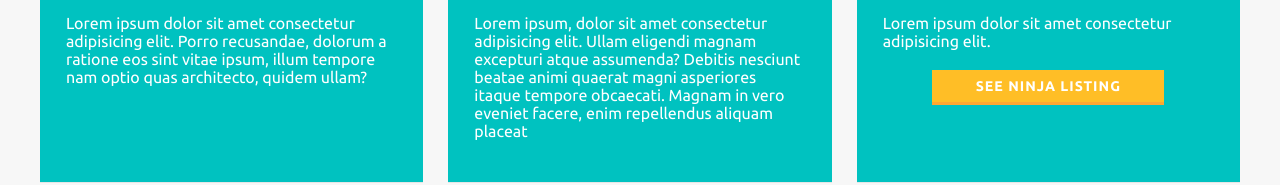
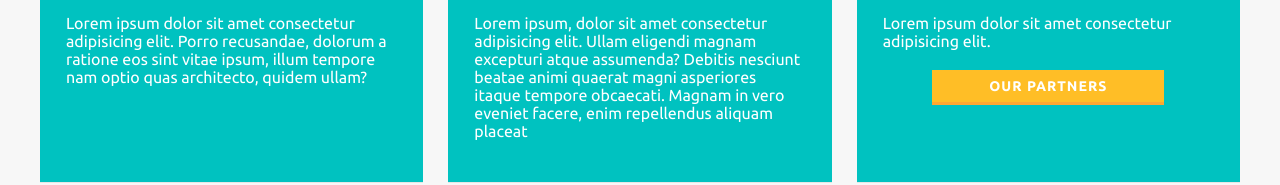
Before and after one commit to Ruudvane/Next-tutorial, a Next.js app: page / in a window 1280 px wide. Shown: the part 1592-1777 px from the top of the page. Built offline with nearby package versions, Linux system fonts and the light colour scheme.

Commit message:
New partners

```diff
--- a/pages/index.js
+++ b/pages/index.js
@@ -72,7 +72,7 @@ export default function Home() {
           <h3>Our Partners</h3>
           <p>Lorem ipsum dolor sit amet consectetur adipisicing elit.</p>
           <Link href="/ninjas">
-            <a className="btn">See Ninja Listing</a>
+            <a className="btn">Our Partners</a>
           </Link>
         </div>
       </div>
```
Also changed, not shown: pages/ninjas/index.js (+1 -8 lines).
